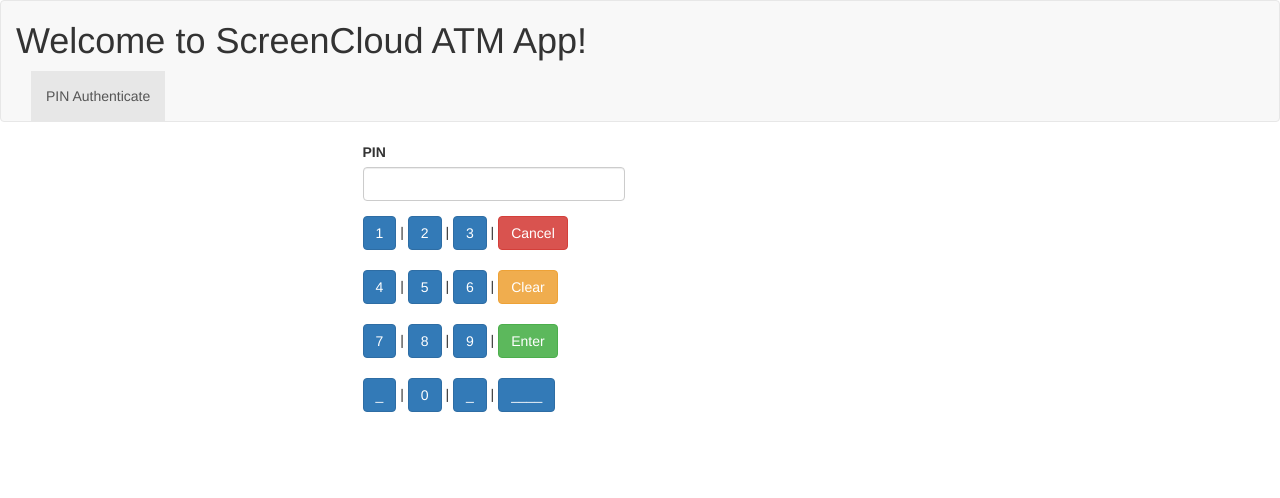
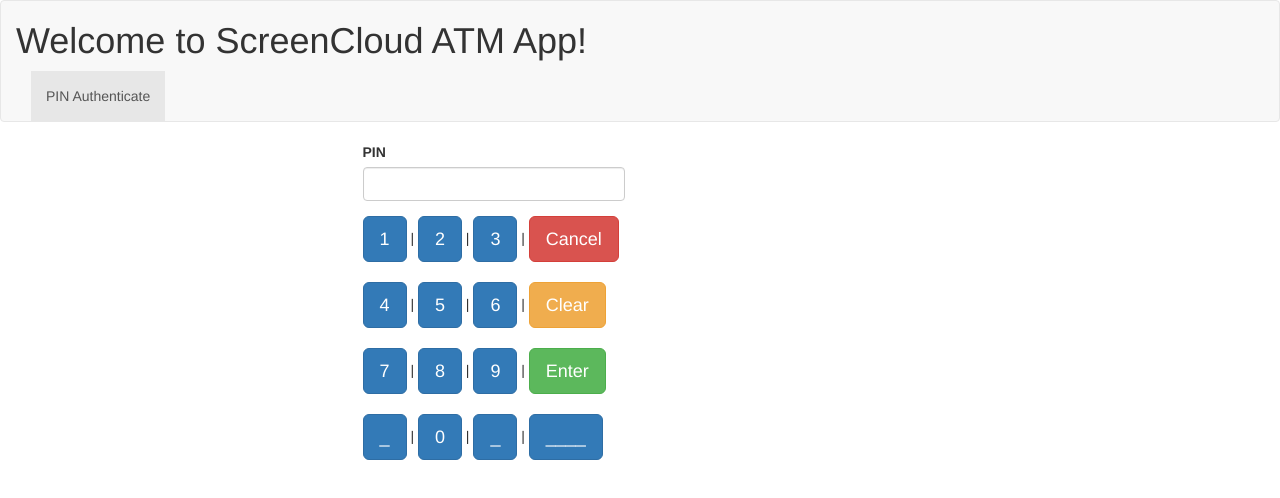
Before and after one commit to Johnnycool22/screencloud-atm-app, an Angular app: page /auth in a window 1280 px wide. Shown: the top 498 px of the page. Built offline with nearby package versions, Linux system fonts and the light colour scheme.

Commit message:
button changes

```diff
--- a/src/app/auth/auth.component.html
+++ b/src/app/auth/auth.component.html
@@ -6,27 +6,27 @@
         <input type="pin" id="pin" class="form-control">
       </div>
       <div>
-          <button class="btn btn-primary">1</button> |
-          <button class="btn btn-primary">2</button> |
-          <button class="btn btn-primary">3</button> | <button class="btn btn-danger">Cancel</button>
+          <input type="button" class="btn btn-primary btn-lg" value="1"> |
+          <input type="button" class="btn btn-primary btn-lg" value="2"> |
+          <input type="button" class="btn btn-primary btn-lg" value="3"> | <input type="button" class="btn btn-danger btn-lg" value="Cancel">
       </div>
       <br>
       <div>
-          <button class="btn btn-primary">4</button> |
-          <button class="btn btn-primary">5</button> |
-          <button class="btn btn-primary">6</button> | <button class="btn btn-warning">Clear</button>
+          <input type="button" class="btn btn-primary btn-lg" value="4"> |
+          <input type="button" class="btn btn-primary btn-lg" value="5"> |
+          <input type="button" class="btn btn-primary btn-lg" value="6"> | <input type="button" class="btn btn-warning btn-lg" value="Clear">
       </div>
       <br>
       <div>
-          <button class="btn btn-primary">7</button> |
-          <button class="btn btn-primary">8</button> |
-          <button class="btn btn-primary">9</button> |  <button class="btn btn-success">Enter</button>
+          <input type="button" class="btn btn-primary btn-lg" value="7"> |
+          <input type="button" class="btn btn-primary btn-lg" value="8"> |
+          <input type="button" class="btn btn-primary btn-lg" value="9"> |  <input type="button" class="btn btn-success btn-lg" value="Enter">
       </div>
       <br>
       <div>
-          <button class="btn btn-primary">_</button> |
-          <button class="btn btn-primary">0</button> |
-          <button class="btn btn-primary">_</button> | <button class="btn btn-primary">____</button>
+          <input type="button" class="btn btn-primary btn-lg" value="_"> |
+          <input type="button" class="btn btn-primary btn-lg" value="0"> |
+          <input type="button" class="btn btn-primary btn-lg" value="_"> | <button type="button" class="btn btn-primary btn-lg">____</button>
       </div>
     </form>
   </div>
```
